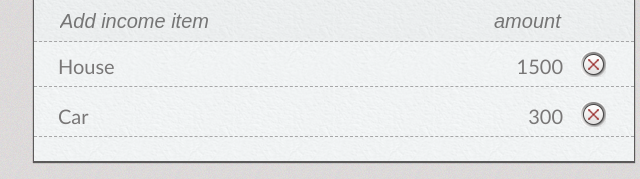
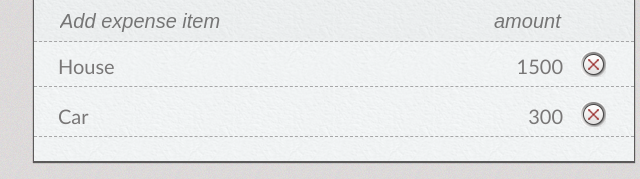
Before and after one commit to hendrikswan/angular-budget, a website: page app/index.html in a window 1280 px wide. Shown: the part 353-532 px from the top of the page, 306-946 px from the left. Drawn offline with nearby package versions, Linux system fonts and the light colour scheme; some packages are replaced by stand-ins of ours.

Commit message:
autocommit on change

```diff
--- a/app/views/main.html
+++ b/app/views/main.html
@@ -27,7 +27,7 @@
   </li>
   <li class="budget-input budget-row">
     <input  class="description-input"
-            placeholder="Add income item"
+            placeholder="Add expense item"
             ng-model="expenseItem.description"
             ng-keyup="add($event, 'expense')" />
 
```
